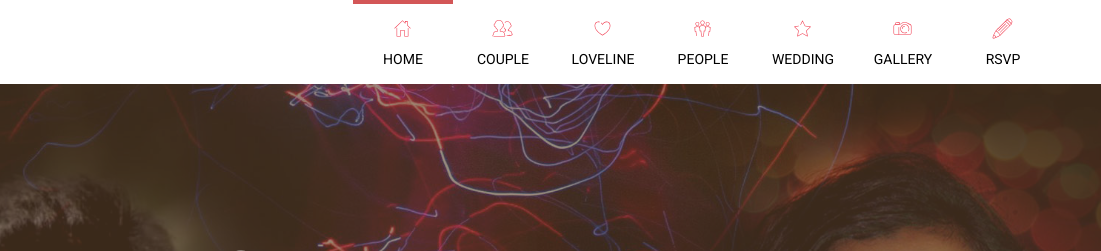
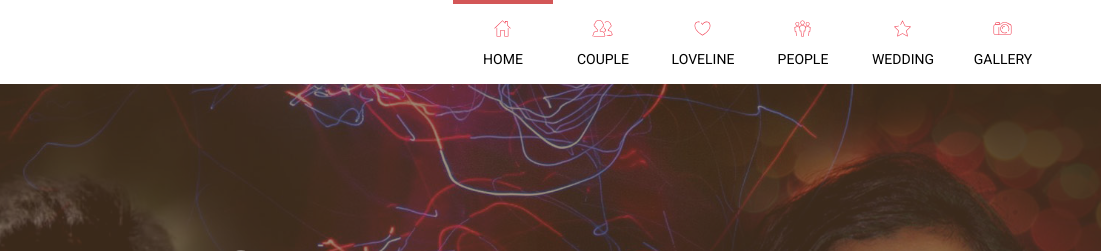
Before and after one commit to maxhope13/maxhope13.github.io, a plain HTML site: page index.html in a window 1280 px wide. Shown: the top 251 px of the page, 179-1280 px from the left. Drawn offline with Linux system fonts and the light colour scheme.

Commit message:
Update index.html

```diff
--- a/index.html
+++ b/index.html
@@ -238,65 +238,7 @@
           <div class="clearfix"></div>
           GALLERY </a> </li>
 
-        <li data-animation="8" class="hvr-overline-from-center"> <a href="#0" data-menu="projects"> <svg version="1.1" id="Layer_8" x="0px" y="0px"
-                                 viewBox="0 0 50 50" enable-background="new 0 0 50 50" xml:space="preserve">
-          <g>
-            <g>
-              <path d="M13.666,26.761c-0.167,0-0.333-0.064-0.461-0.191c-0.254-0.254-0.254-0.667,0-0.921L35.246,3.61
-            c0.254-0.254,0.667-0.254,0.921,0c0.254,0.254,0.254,0.667,0,0.921l-22.041,22.04C13.999,26.698,13.832,26.761,13.666,26.761z" />
-            </g>
-            <g>
-              <path d="M3.81,48.617c-0.914,0-1.387-0.275-1.689-0.576c-0.771-0.771-1.367-2.666,2.356-10.181
-            c1.963-3.963,4.245-7.687,4.268-7.724c0.027-0.044,0.058-0.083,0.094-0.12l5.076-5.077c0.254-0.254,0.667-0.254,0.921,0
-            c0.254,0.254,0.254,0.667,0,0.921l-5.022,5.022c-0.31,0.51-2.379,3.936-4.174,7.562c-3.554,7.177-2.789,8.486-2.599,8.675
-            c0.19,0.189,1.499,0.955,8.681-2.603c3.626-1.796,7.047-3.861,7.556-4.171l2.684-2.686c0.254-0.254,0.667-0.254,0.921,0
-            c0.254,0.254,0.254,0.667,0,0.921l-2.74,2.741c-0.036,0.036-0.076,0.068-0.12,0.094c-0.037,0.023-3.761,2.304-7.724,4.268
-            C7.725,47.95,5.233,48.617,3.81,48.617z" />
-            </g>
-            <g>
-              <path d="M22.894,38.302c-0.167,0-0.333-0.064-0.46-0.191c-0.254-0.254-0.254-0.667,0-0.921L45.63,13.994
-            c0.254-0.254,0.667-0.254,0.921,0c0.254,0.254,0.254,0.667,0,0.921L23.355,38.111C23.228,38.238,23.061,38.302,22.894,38.302z" />
-            </g>
-            <g>
-              <path d="M9.156,46.274c-0.273,0-0.527-0.173-0.618-0.445c-0.009-0.026-0.468-1.356-1.485-2.374
-            c-1.038-1.038-2.451-1.561-2.465-1.566c-0.338-0.123-0.512-0.497-0.389-0.835c0.123-0.338,0.498-0.512,0.835-0.389
-            c0.069,0.025,1.7,0.629,2.94,1.868c1.246,1.247,1.778,2.817,1.8,2.883c0.113,0.341-0.071,0.71-0.412,0.824
-            C9.293,46.263,9.224,46.274,9.156,46.274z" />
-            </g>
-            <g>
-              <path d="M19.405,41.102c-0.217,0-0.429-0.109-0.553-0.306c-0.016-0.026-1.634-2.596-4.045-5.007
-            c-2.417-2.417-5.15-4.196-5.177-4.213c-0.302-0.195-0.389-0.599-0.193-0.901c0.195-0.302,0.598-0.389,0.9-0.193
-            c0.116,0.075,2.873,1.868,5.391,4.386c2.521,2.52,4.16,5.128,4.229,5.238c0.191,0.305,0.098,0.707-0.207,0.897
-            C19.642,41.07,19.523,41.102,19.405,41.102z" />
-            </g>
-            <g>
-              <path d="M46.091,15.106c-0.208,0-0.412-0.099-0.538-0.284c-0.021-0.031-2.104-3.067-4.625-5.588
-            c-2.525-2.525-5.558-4.605-5.588-4.626C35.042,4.405,34.966,4,35.169,3.703c0.203-0.297,0.608-0.373,0.905-0.17
-            c0.128,0.087,3.164,2.17,5.774,4.781c2.609,2.61,4.692,5.646,4.78,5.775c0.203,0.297,0.126,0.702-0.17,0.905
-            C46.345,15.069,46.217,15.106,46.091,15.106z" />
-            </g>
-            <g>
-              <path d="M42.254,18.942c-0.208,0-0.412-0.099-0.538-0.284c-0.021-0.03-2.104-3.067-4.626-5.588
-            c-2.525-2.524-5.558-4.604-5.588-4.625c-0.297-0.203-0.373-0.608-0.171-0.905c0.203-0.297,0.609-0.374,0.905-0.171
-            c0.128,0.087,3.165,2.17,5.775,4.78c2.61,2.61,4.693,5.646,4.78,5.774c0.203,0.297,0.126,0.702-0.17,0.905
-            C42.508,18.905,42.381,18.942,42.254,18.942z" />
-            </g>
-            <g>
-              <path d="M45.784,13.82c-0.167,0-0.333-0.064-0.461-0.191c-0.254-0.254-0.254-0.667,0-0.921c1.371-1.371,1.961-2.673,1.803-3.979
-            c-0.142-1.174-0.892-2.425-2.292-3.825c-2.876-2.876-5.023-2.971-7.655-0.338c-0.254,0.254-0.667,0.254-0.921,0
-            c-0.254-0.254-0.254-0.667,0-0.921c4.105-4.104,7.386-1.772,9.497,0.338c1.614,1.615,2.486,3.116,2.664,4.59
-            c0.209,1.73-0.502,3.383-2.176,5.056C46.117,13.757,45.951,13.82,45.784,13.82z" />
-            </g>
-            <g>
-              <path d="M19.402,34.809c-0.167,0-0.333-0.064-0.461-0.191c-0.254-0.254-0.254-0.667,0-0.921l16.874-16.873
-            c0.254-0.254,0.667-0.254,0.921,0c0.254,0.254,0.254,0.667,0,0.921L19.863,34.618C19.735,34.745,19.569,34.809,19.402,34.809z" />
-            </g>
-            <g>
-              <path d="M15.667,31.072c-0.167,0-0.333-0.064-0.46-0.191c-0.254-0.254-0.254-0.667,0-0.921l16.873-16.873
-            c0.254-0.254,0.667-0.254,0.921,0c0.254,0.254,0.254,0.667,0,0.921L16.128,30.882C16,31.009,15.834,31.072,15.667,31.072z" />
-            </g>
-          </g>
-          </svg> RSVP </a> </li>
+
 
       </ul>
         </div>
```
